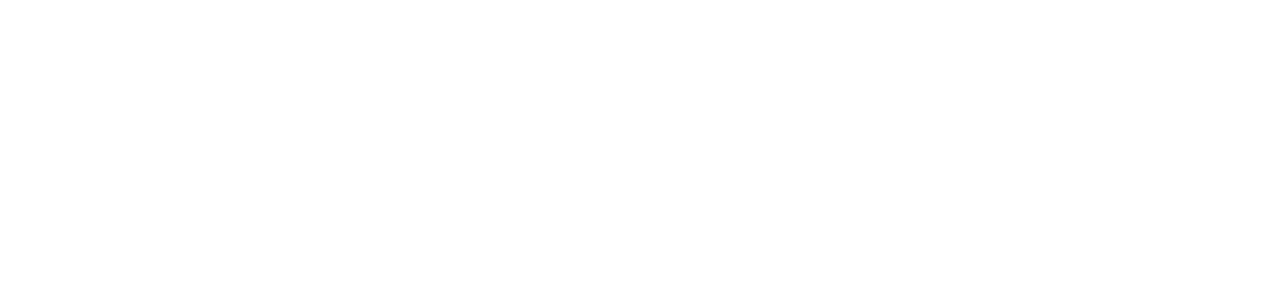
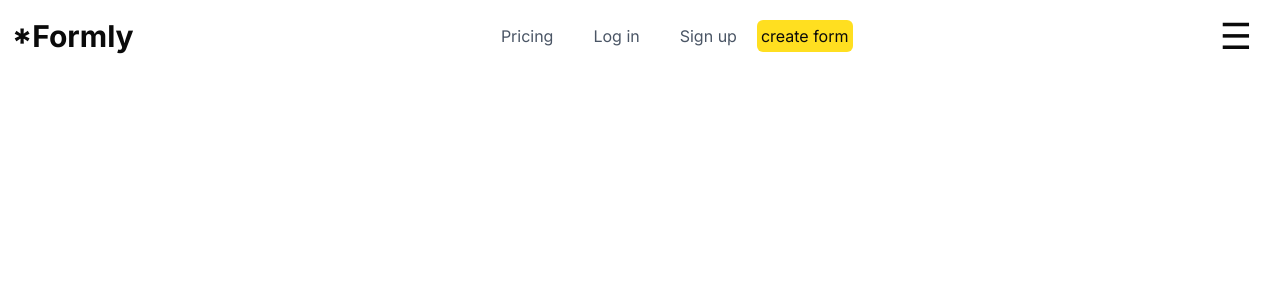
Before and after one commit to harinandan-05/formly_1, a Next.js app in the folder apps/client/: page /landing in a window 1280 px wide. Shown: the top 300 px of the page. Built offline with nearby package versions, Linux system fonts and the light colour scheme.

Commit message:
navabar component responsivness

```diff
--- a/apps/client/Logics/Blocks.tsx
+++ b/apps/client/Logics/Blocks.tsx
@@ -26,7 +26,7 @@ export default function Blocks({id,content,isactive,onEnterkey,onText,currentRef
         <div contentEditable='true' ref={currentRef}
 
       suppressContentEditableWarning
-      className="outline-none min-h-6 text-gray-800"
+      className="outline-none min-h-6 text-gray-800 ml-101 mt-6"
       data-placeholder="Type / for blocks"
         onKeyDown={(e) =>{
             const key = e.key
--- a/apps/client/app/editable/page.tsx
+++ b/apps/client/app/editable/page.tsx
@@ -13,6 +13,8 @@ export default function EditableUi() {
   const [block,setBlock] = useState<Blocks[]>([
     {id:crypto.randomUUID() , text:''}
   ])
+
+  console.log(block,"block now")
 
   const [active,setactive] = useState(false)
 
@@ -31,13 +33,13 @@ export default function EditableUi() {
   }
 
   function textChange(currentId:string,content:string){
-      const findBlock = block.map(b =>{
-        if(b.id === currentId){
-            return {...block,content}
-        }
-        return block;
-      })
+    setBlock(prev =>
+      prev.map(b =>
+        b.id === currentId ? {...b,text:content}:b
+      )
+    )
   }
+
 
 
   return (
@@ -59,9 +61,6 @@ export default function EditableUi() {
         }}
       ></h1>
       <div>
-        {block.map(e =>(
-
-        ))}
         <Blocks onEnterkey={handleEnter} onText={textChange} isactive={active} currentRef={Blockref}/>
       </div>
     </div>
--- a/apps/client/app/landing/page.tsx
+++ b/apps/client/app/landing/page.tsx
@@ -1,7 +1,55 @@
+"use client"
+import { useState } from "react"
+
 export default function Landing(){
+    const [open , setOpen] = useState(false)
     return (
         <div className="bg-white w-full min-h-screen">
-
+            <nav className="w-full">
+                <div className="px-3 mx-auto max-w-7xl mt-4 ">
+                    <div className="flex justify-between  items-center">
+                        {/* Logo */}
+                        <div className="font-bold  text-3xl cursor-pointer">
+                            *Formly
+                        </div>
+                        <div className="hidden md:flex items-center gap-5">
+                            <div className="cursor-pointer text-gray-600">
+                            Pricing
+                        </div>
+                        <div className="pl-5 cursor-pointer text-gray-600">
+                            Log in
+                        </div>
+                        <div className="pl-5 cursor-pointer text-gray-600">
+                            Sign up
+                        </div>
+                        <button className="bg-yellow-300 rounded-sm w-auto p-1 cursor-pointer">
+                            create form
+                        </button>
+                        </div>
+                        <div className="text-4xl pr-4" onClick={() => setOpen(!open)}>
+                            {open ? <button>✕</button> : <button>☰</button>}
+                        </div>
+                    </div>
+                    <div>
+                        {open && (
+                            <div className="md:hidden absolute right-11 border border-gray-200 rounded-md shadow-md p-4 flex flex-col gap-4">
+                                <div>
+                                    Pricing
+                                </div>
+                                <div>
+                                    Log in
+                                </div>
+                                <div className="">
+                                    Sign up
+                                </div>
+                                <button className="bg-yellow-300 rounded-sm p-1 font-medium">
+                                    Create Form
+                                </button>
+                            </div>
+                        )}
+                    </div>
+                </div>
+            </nav>
         </div>
     )
 }
```
